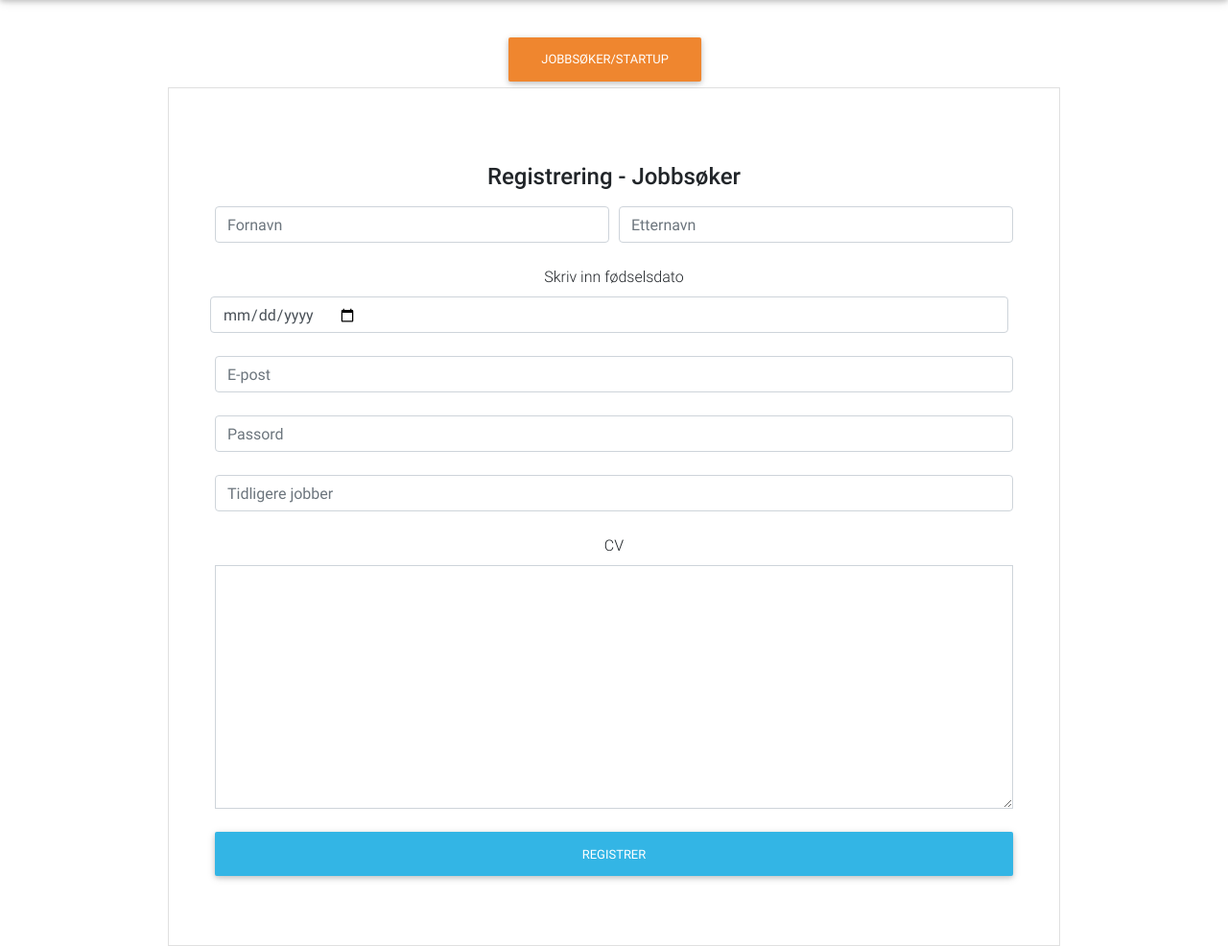
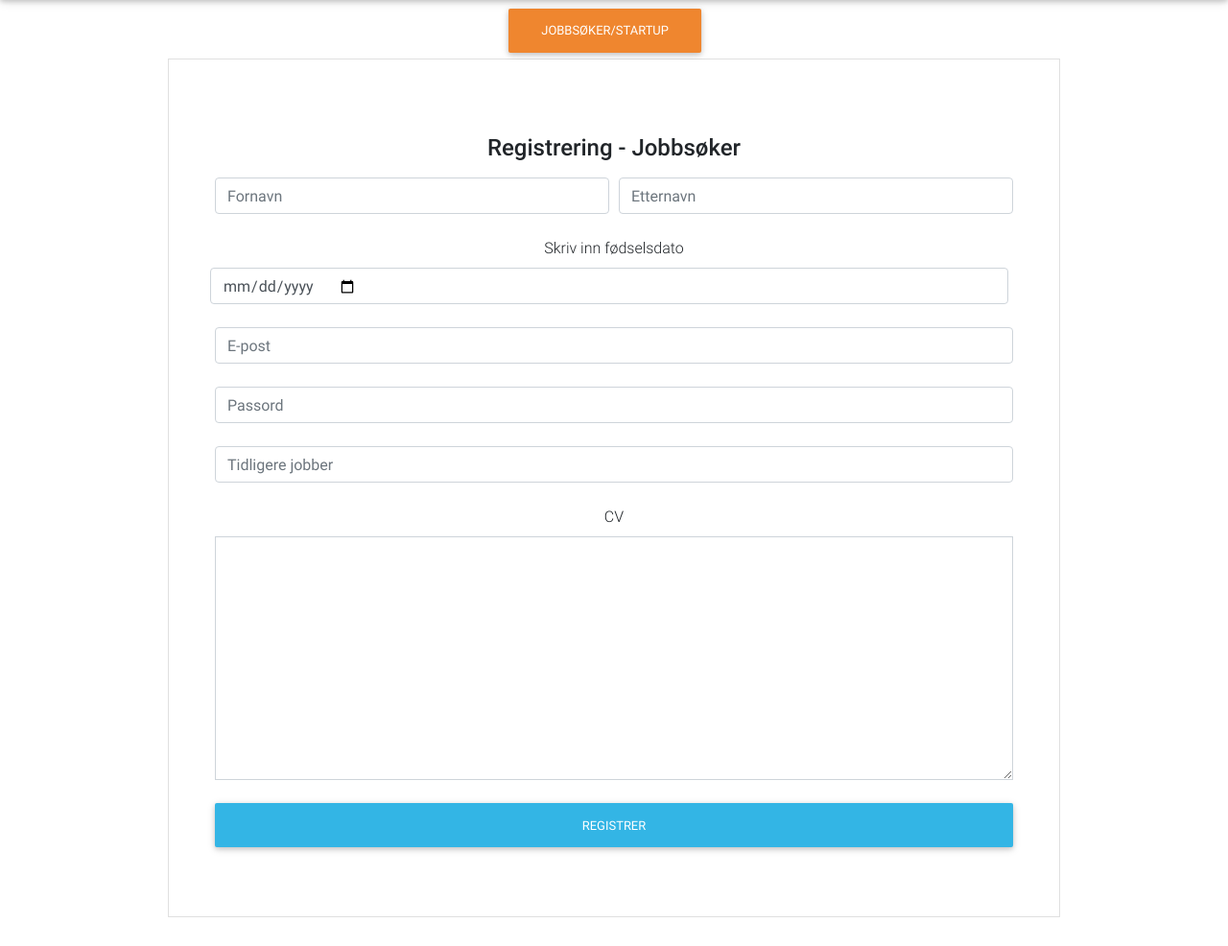
Before and after one commit to NikZy/Momentum, a Flask app: page /auth/register in a window 1280 px wide. Shown: the part 67-1053 px from the top of the page at 96% size. After the commit the page ends 1023 px from the top, so only its background shows below. Run offline with Flask 2, Linux system fonts and the light colour scheme; some libraries are stand-ins or nearby versions.

Commit message:
Flyttet form opp pga endring i tykkelse på navbar

```diff
--- a/src/flaskr/templates/auth/register.html
+++ b/src/flaskr/templates/auth/register.html
@@ -4,7 +4,7 @@
 
 {% block main %}
 
-<div id="app" style="position: relative; margin-top: 74px;">
+<div id="app" style="position: relative; margin-top: -30px;">
     <button class="btn btn-amber" v-on:click=toggle style="margin-left: 510px;">Jobbsøker/Startup</button>
     <form method="post" v-if=vise class="text-center border border-light p-5">
         <input type="text" name="type" style="visibility:hidden;" value="Job_applicant">
```
